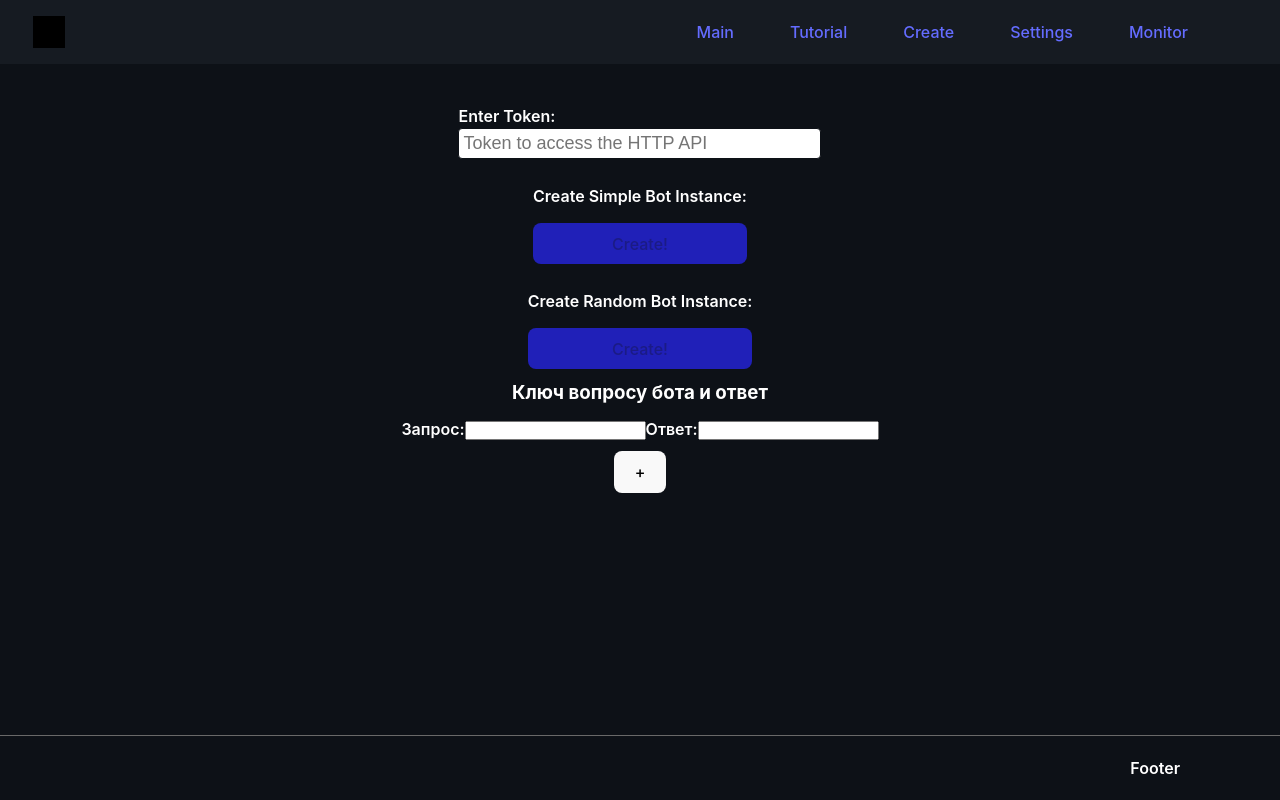
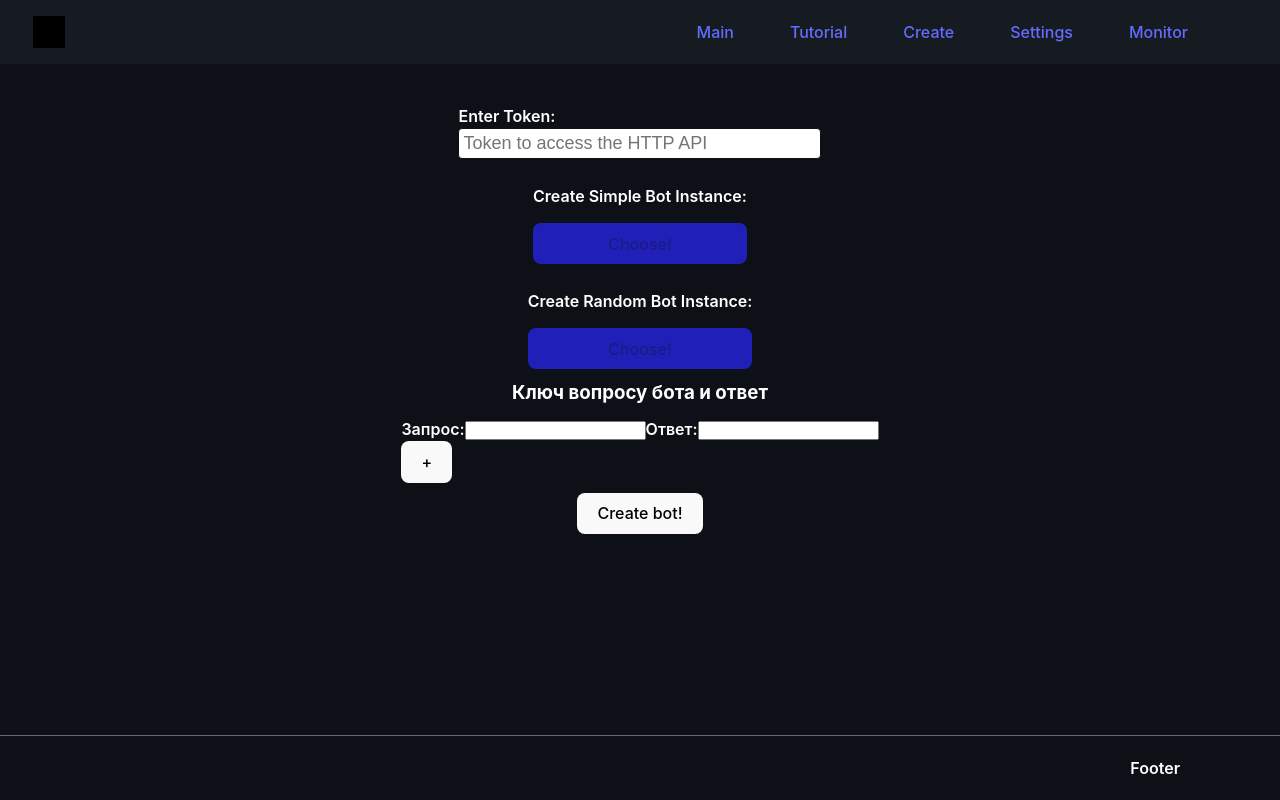
Before and after one commit to alexeyau/telebot-app, a React (Vite) app: page /#/create in a window 1280 px wide. Built offline with nearby package versions, Linux system fonts and the light colour scheme.

Commit message:
Feature/zustand (#39)
* feature/zustand

* fixBugs

```diff
--- a/package.json
+++ b/package.json
@@ -22,7 +22,6 @@
     "zustand": "^4.3.8"
   },
   "devDependencies": {
-    "firebase-tools": "^12.1.0",
     "@types/react": "^18.0.28",
     "@types/react-dom": "^18.0.11",
     "@typescript-eslint/eslint-plugin": "^5.59.7",
@@ -31,6 +30,7 @@
     "eslint": "^8.36.0",
     "eslint-config-prettier": "^8.8.0",
     "eslint-plugin-react": "^7.32.2",
+    "firebase-tools": "^12.1.0",
     "husky": "^8.0.0",
     "prettier": "2.8.8",
     "vite": "^4.2.0"
--- a/src/components/Components.css
+++ b/src/components/Components.css
@@ -109,6 +109,7 @@
 
 .content-item-advertisement {
   font-size: 56px;
+  min-width: 800px;
 }
 
 .content-item-list {
@@ -117,7 +118,7 @@
 }
 
 .content-item-button {
-  margin: 70px 250px 250px 180px;
+  margin: 7px 25px 25px 18px;
   font-size: 20px;
   width: 200px;
   padding: 10px 60px 10px 60px;
--- a/src/main.jsx
+++ b/src/main.jsx
@@ -1,18 +1,15 @@
 import React from 'react';
 import ReactDOM from 'react-dom/client';
+
 import { createHashRouter, RouterProvider } from 'react-router-dom';
-import { Provider } from 'react-redux';
 
 import App from '@/pages/app/App.jsx';
 import Settings from '@/pages/settings/Settings.jsx';
 import Monitor from '@/pages/monitor/Monitor.jsx';
 import Create from '@/pages/create/Create.jsx';
 import Tutorial from '@/pages/tutorial/Tutorial.jsx';
-import './index.css';
+import Test from './pages/test/Test.jsx';
 
-import store from '@services/Redux-store.js';
-
-import Test from './pages/test/Test.jsx';
 import './index.css';
 
 const router = createHashRouter([
@@ -22,7 +19,7 @@ const router = createHashRouter([
   },
   {
     path: '/test',
-    element: <Test appState={store.getState()} dispatch={store.dispatch.bind(store)} />,
+    element: <Test />,
   },
   {
     path: '/settings',
@@ -42,19 +39,8 @@ const router = createHashRouter([
   },
 ]);
 
-let rerenderEntireTree = () => {
-  ReactDOM.createRoot(document.getElementById('root')).render(
-    <React.StrictMode>
-      <Provider store={store}>
-        <RouterProvider router={router} />
-      </Provider>
-    </React.StrictMode>,
-  );
-};
-
-rerenderEntireTree(store.getState());
-
-store.subscribe(() => {
-  let state = store.getState();
-  rerenderEntireTree(state);
-});
+ReactDOM.createRoot(document.getElementById('root')).render(
+  <React.StrictMode>
+    <RouterProvider router={router} />
+  </React.StrictMode>,
+);
--- a/src/pages/app/App.jsx
+++ b/src/pages/app/App.jsx
@@ -12,7 +12,7 @@ function App() {
           <li>A lot of users</li>
         </ul>
         <div className='content-item-button'>
-          <NavLink to={`/test`}>Test &raquo;</NavLink>
+          <NavLink to='/create'>Test &raquo;</NavLink>
         </div>
       </div>
     </Layout>
--- a/src/pages/create/Create.css
+++ b/src/pages/create/Create.css
@@ -1,5 +1,10 @@
 .Create {
   margin: 30px auto 0px auto;
+  list-style: none;
+  display: flex;
+  flex-direction: column;
+  gap: 10px;
+  align-items: center;
 }
 
 .Create_H3 {
@@ -11,7 +16,7 @@
   text-align: center;
 }
 
-.test_box {
+.Create_ChooseBot {
   list-style: none;
   display: flex;
   flex-direction: column;
--- a/src/pages/create/Create.jsx
+++ b/src/pages/create/Create.jsx
@@ -1,34 +1,31 @@
-import './Create.css';
-
-import { useSelector, useDispatch } from 'react-redux';
-import { useState, useEffect } from 'react';
+import { useState } from 'react';
 
 import { BasicBotRandom } from '@/telebots/BasicBotRandom';
 import { BasicBot } from '@/telebots/BasicBot';
-import {
-  getTelegramBotName,
-  getTelegramMessages,
-  sendTelegramMessage,
-} from '@services/telegramAPI.js';
+
+import { getTelegramMessages, sendTelegramMessage } from '@services/telegramAPI.js';
+
 import { getStorageItem, setStorageItem } from '@services/localStorage.js';
-
+import { useBotStore } from '@services/zustandStore';
 import Layout from '@/components/Layout';
 
+import './Create.css';
+
 function Create() {
-  const activeBot = useSelector((store) => store.botsData.activeBot);
-  const activeBotInstance = useSelector((store) => store.botsData?.activeBotInstance);
-
-  const dispatch = useDispatch();
+  const activeBot = useBotStore((state) => state.activeBotInstance.typeOfBot);
+  const activeBotInstance = useBotStore((state) => state.activeBotInstance.instance);
+  const setBotInstance = useBotStore((state) => state.setBotInstance);
 
   const token = getStorageItem('actualKey');
+
   const isRandomBotActive = activeBot === 'random';
   const isSimpleBotActive = activeBot === 'simple';
 
-  //const [token, setToken] = useState(getStorageItem('actualKey'));
   const [isClassInputBot, setisClassInputBot] = useState(true);
   const [arrayAdditionallySettingsOfBot, setArrayAdditionallySettingsOfBot] = useState([]);
   const [additionallyNameOfSettings, setAdditionallyNameOfSettings] = useState('');
   const [additionallyOptionsOfSettings, setAdditionallyOptionsOfSettings] = useState('');
+  const [botName, setBotName] = useState('');
 
   const settingsOfBot = activeBotInstance
     ? Object.keys(activeBotInstance.settings).map((key) => (
@@ -39,12 +36,10 @@ function Create() {
       ))
     : null;
 
-  const createBotRandomInstance = () => {
-    if (!token) {
-      return;
-    }
-    onCreateRandomBot();
-    const botName = 'botName001';
+  const createBot = () => {
+    if (!token) return;
+    if (!botName) return;
+    setBotInstance();
     const settings = {
       name: botName,
       saveProcessedMessageId: (mId) => {
@@ -57,8 +52,6 @@ function Create() {
       },
       getProcessedMessagesIds: () => {
         const botData = JSON.parse(getStorageItem(botName) || '{}');
-        console.log(' >', botData);
-
         return botData.processedUpdatesIds || [];
       },
       getTelegramMessagesAsync: async (lastUpdateId) => {
@@ -76,64 +69,42 @@ function Create() {
         console.log('callback: message sent');
       },
     };
+    if (botName === 'randomBot001') {
       const bot = new BasicBotRandom(settings);
       bot.start();
-  };
-
-  const createBotSimpleInstance = () => {
-    if (!token) {
-      return;
     }
-    const botName = 'botNameSimple001';
-    const settings = {
-      name: botName,
-      saveProcessedMessageId: (uId) => {
-        const botData = JSON.parse(getStorageItem(botName) || '{}');
-        const nextBotData = JSON.stringify({
-          ...botData,
-          processedUpdatesIds: [...(botData.processedUpdatesIds || []), uId],
-        });
-        setStorageItem(botName, nextBotData);
-      },
-      getProcessedMessagesIds: () => {
-        const botData = JSON.parse(getStorageItem(botName) || '{}');
-        console.log(' >', botData);
-
-        return botData.processedUpdatesIds || [];
-      },
-      getTelegramMessagesAsync: async (lastUpdateId) => {
-        return getTelegramMessages(token, lastUpdateId).then((readyData) => {
-          return readyData.result;
-        });
-      },
-      sendTelegramMessageAsync: async (userId, messageText) => {
-        return sendTelegramMessage(token, {
-          chat_id: userId,
-          text: messageText,
-        });
-      },
-      onSendCallback: () => {
-        console.log('callback: message sent');
-      },
-    };
-    const bot = new BasicBotRandom(settings);
-    console.log(bot.settings, '----->');
-    onCreateSimpleBot(bot);
+    if (botName === 'simpleBot01') {
+      const bot = new BasicBot(settings);
       bot.start();
-  };
-
-  let saveToStorage = (event) => {
-    setStorageItem('actualKey', event.target.value);
-    if (!event.target.value) {
-      setisClassInputBot(false);
-      alert('Enter toket');
-    }
-    if (event.target.value) {
-      setisClassInputBot(true);
     }
   };
 
-  let addNewSettings = () => {
+  const chooseBotRandom = () => {
+    setBotName('randomBot001');
+  };
+
+  const chooseBotSimple = () => {
+    setBotName('simpleBot01');
+  };
+
+  const changeNameSettings = (event) => {
+    setAdditionallyNameOfSettings(event.target.value);
+  };
+
+  const changeOptionsSettings = (event) => {
+    setAdditionallyOptionsOfSettings(event.target.value);
+  };
+
+  const saveToStorage = (event) => {
+    setStorageItem('actualKey', event.target.value);
+    if (event.target.value) {
+      setisClassInputBot(true);
+    } else {
+      setisClassInputBot(false);
+    };
+  };
+
+  const addNewSettings = () => {
     setArrayAdditionallySettingsOfBot([
       ...arrayAdditionallySettingsOfBot,
       {
@@ -143,43 +114,26 @@ function Create() {
     ]);
   };
 
-  let changeNameSettings = (event) => {
-    setAdditionallyNameOfSettings(event.target.value);
-  };
-
-  let changeOptionsSettings = (event) => {
-    setAdditionallyOptionsOfSettings(event.target.value);
-  };
-
-  const sendSimpleBotActionCreator = (botInstance) => ({
-    type: 'CHANGE-SIMPLE',
-    body: {
-      activeBotInstance: botInstance,
-    },
+  const listOfSettings = arrayAdditionallySettingsOfBot.map((item, index) => {
+    return (
+      <div key={index}>
+        {' '}
+        {index}
+        <div>{item.name}</div>
+        <div>{item.options}</div>
+      </div>
+    );
   });
-  const sendRandomBotAction = {
-    type: 'CHANGE-RANDOM',
-  };
-
-  let onCreateSimpleBot = (botInstance) => {
-    dispatch(sendSimpleBotActionCreator(botInstance));
-  };
-
-  let onCreateRandomBot = () => {
-    dispatch(sendRandomBotAction);
-  };
 
   return (
     <Layout>
       <div className='Create'>
-        <ul className='test_box'>
         <li>
           Enter Token:
           <form>
             <div>
               <input
                 className={isClassInputBot ? 'Settings_input' : 'Settings_input_other'}
-                  //className={classInputBot}
                 placeholder='Token to access the HTTP API'
                 type='text'
                 defaultValue={getStorageItem('actualKey')}
@@ -188,16 +142,17 @@ function Create() {
             </div>
           </form>
         </li>
-          <ul className='test_box'>
+
+        <ul className='Create_ChooseBot'>
           <li className='Create_List'>
             Create Simple Bot Instance:
             <div>
               <button
                 className='Create__button'
-                  onClick={createBotSimpleInstance}
+                onClick={chooseBotSimple}
                 disabled={!token || isRandomBotActive}
               >
-                  Create!
+                Choose!
               </button>
             </div>
           </li>
@@ -207,36 +162,33 @@ function Create() {
             <div>
               <button
                 className='Create__button'
-                  onClick={createBotRandomInstance}
+                onClick={chooseBotRandom}
                 disabled={!token || isSimpleBotActive}
               >
-                  Create!
+                Choose!
               </button>
             </div>
           </li>
         </ul>
+
         <h3>Ключ вопросу бота и ответ</h3>
+
         {settingsOfBot}
-          {arrayAdditionallySettingsOfBot.map((item, index) => {
-            return (
-              <div key={index}>
-                {' '}
-                {index}
-                <div>{item.name}</div>
-                <div>{item.options}</div>
-              </div>
-            );
-          })}
+        {listOfSettings}
+
+        <div className='Create_AddNewOptions'>
           <div>
             Запрос:
             <input onChange={changeNameSettings} />
             Ответ:
             <input onChange={changeOptionsSettings} />
           </div>
-          <button className='buttoon_addNewSettings' onClick={addNewSettings}>
+          <button className='button_addNewSettings' onClick={addNewSettings}>
             +
           </button>
-        </ul>
+        </div>
+
+        <button onClick={createBot}>Create bot!</button>
       </div>
     </Layout>
   );
--- a/src/pages/test/Test.css
+++ b/src/pages/test/Test.css
@@ -7,7 +7,7 @@
   flex: 1 1 auto;
 }
 
-.test_box {
+.Test_box {
   list-style: none;
   display: flex;
   flex-direction: column;
@@ -30,7 +30,7 @@
   background-color: rgb(32, 32, 184);
 }
 
-.test__textarea {
+.Test__textarea {
   border-radius: 4px;
   border: 0.5px solid rgb(102, 95, 95);
   width: 300px;
--- a/src/pages/test/Test.jsx
+++ b/src/pages/test/Test.jsx
@@ -1,11 +1,11 @@
 import { createRef, useState, useEffect } from 'react';
-import { useDispatch } from 'react-redux';
 
 import {
   getTelegramBotName,
   getTelegramMessages,
   sendTelegramMessage,
 } from '@services/telegramAPI.js';
+
 import { getStorageItem, setStorageItem } from '@services/localStorage.js';
 import { BasicBotRandom } from '@/telebots/BasicBotRandom';
 import { BasicBotChatGPT } from '@/telebots/BasicBotChatGPT';
@@ -14,20 +14,22 @@ import Layout from '@/components/Layout';
 
 import './Test.css';
 
-let saveResponseId = JSON.parse(localStorage.getItem('responseid')) ?? [];
+const saveResponseId = JSON.parse(localStorage.getItem('responseid')) ?? [];
 
-let saveToStorage = (event) => {
+const saveToStorage = (event) => {
   setStorageItem('actualKey', event.target.value);
 };
 
 function Test() {
+
   const inputRef = createRef();
   const textareaRef = createRef();
   const inputRefGpt = createRef();
+
   const [teleName, setTeleName] = useState('');
   const [teleMessages, setTeleMessages] = useState([]);
+  const [responseid, setResponseId] = useState(saveResponseId);
 
-  const [responseid, setResponseId] = useState(saveResponseId);
   const teleNameUrl = teleName && `https://t.me/${teleName}`;
 
   useEffect(() => {
@@ -116,13 +118,6 @@ function Test() {
         console.log('callback: message sent');
       },
     };
-    // dispatch({
-    // 	type: "NEW-USERS",
-    // 	body: {
-    // 		newUser: teleMessages[0].from.firstName,
-    // 	},
-    // })
-    setStorageItem('activeUser', teleMessages[0].chat.first_name);
     const bot = new BasicBotRandom(settings);
     bot.start();
   };
@@ -170,27 +165,11 @@ function Test() {
     bot.start();
   };
 
-  // let getArrayUsers = (array) => {
-  // 	let x = 0;
-  // 	let y = 0;
-  // 	let arr = [];
-  // 	array.forEach((item) => {
-  // 		arr.push(item.chat.first_name)
-  // 	});
-  // 	while(x <= arr.length) {
-  // 		while(y <= arr.length) {
-  // 			if()
-  // 			y++;
-  // 		}
-  // 		x++;
-  // 	}
-  // }
-
   return (
     <Layout>
       <div className='Test'>
         <a href={'/'}>&laquo;</a>
-        <ul className='test_box'>
+        <ul className='Test_box'>
           <li>
             Create a Telegram-bot here: <a href='https://t.me/botfather'>https://t.me/botfather</a>
           </li>
@@ -247,7 +226,7 @@ function Test() {
 
           <li>
             <textarea
-              className='test__textarea'
+              className='Test__textarea'
               ref={textareaRef}
               placeholder='Greetings'
             ></textarea>
--- a/src/services/Reducer.js
+++ /dev/null
@@ -1,26 +0,0 @@
-let initialState = {
-  activeBot: 'none',
-  activeBotInstance: null,
-  listOfUsers: '123134',
-};
-
-export const botChangeReducer = (state = initialState, action) => {
-  switch (action.type) {
-    case 'CHANGE-SIMPLE':
-      return {
-        ...state,
-        activeBot: 'simple',
-        activeBotInstance: action.body?.activeBotInstance,
-      };
-
-    case 'CHANGE-RANDOM':
-      return {
-        ...state,
-        activeBot: 'random',
-        activeBotInstance: action.body?.activeBotInstance,
-      };
-
-    default:
-      return state;
-  }
-};
--- a/src/services/Redux-store.js
+++ /dev/null
@@ -1,11 +0,0 @@
-import { combineReducers, createStore } from 'redux';
-
-import { botChangeReducer } from './Reducer';
-
-let reducers = combineReducers({
-  botsData: botChangeReducer,
-});
-
-let store = createStore(reducers);
-
-export default store;
--- /dev/null
+++ b/src/services/zustandStore.js
@@ -0,0 +1,18 @@
+import { create } from 'zustand';
+
+export const useBotStore = create((set) => ({
+  activeBotInstance: {
+    typeOfBot: 'none',
+    instance: null,
+  },
+
+  setBotInstance: (type, instance) =>
+    set((state) => {
+      return {
+        activeBotInstance: {
+          typeOfBot: type,
+          instance: instance,
+        },
+      };
+    }),
+}));
```
Also changed, not shown: src/services/zustand/store/useBotStore.ts (deleted, +0 -11 lines). Lines whose indentation alone changed are shown as unchanged.
